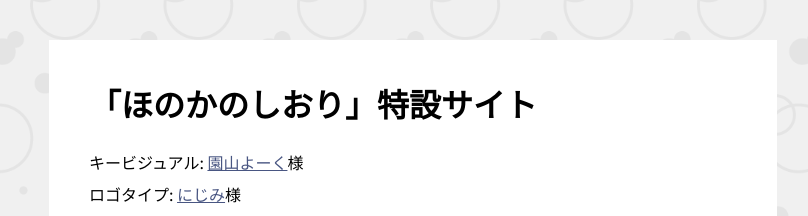
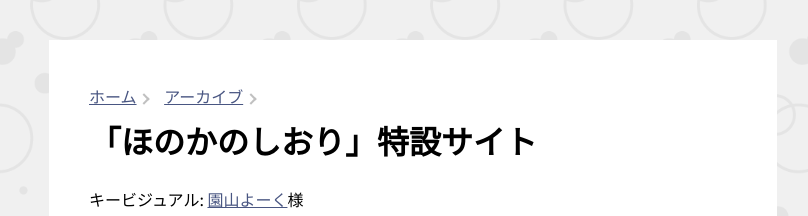
Before and after one commit to nectarition/AstroSakura-HNS, a plain HTML site: page hns1/index.html in a window 1280 px wide. Shown: the top 216 px of the page, 375-1183 px from the left. Drawn offline with Linux system fonts and the light colour scheme.

Commit message:
🚀 Deploy 7dfba883aed7cbf4b56ac257f7f441ae84c44072 by GitHub Actions

```diff
--- a/hns1/index.html
+++ b/hns1/index.html
@@ -112,7 +112,13 @@
 </div>
       </nav>
       <main class="astro-SCKKX6R4">
-        <h1>「ほのかのしおり」特設サイト</h1><p>キービジュアル: <a href="https://twitter.com/snym_yk">園山よーく</a>様<br>
+        <ul class="breadcrumbs astro-ILHXCYM7">
+      <li class="astro-ILHXCYM7">
+          <a href="/" class="astro-ILHXCYM7">ホーム</a>
+        </li><li class="astro-ILHXCYM7">
+          <a href="/archives" class="astro-ILHXCYM7">アーカイブ</a>
+        </li>
+    </ul><h1>「ほのかのしおり」特設サイト</h1><p>キービジュアル: <a href="https://twitter.com/snym_yk">園山よーく</a>様<br>
 ロゴタイプ: <a href="https://twitter.com/suidasisan">にじみ</a>様</p>
 <h2 id="凪咲ほのかオンリーイベントを開催します">凪咲ほのかオンリーイベントを開催します！</h2>
 <p>架空の音声合成キャラクター「凪咲ほのか」のオンリーイベントを開催します！</p>
```
